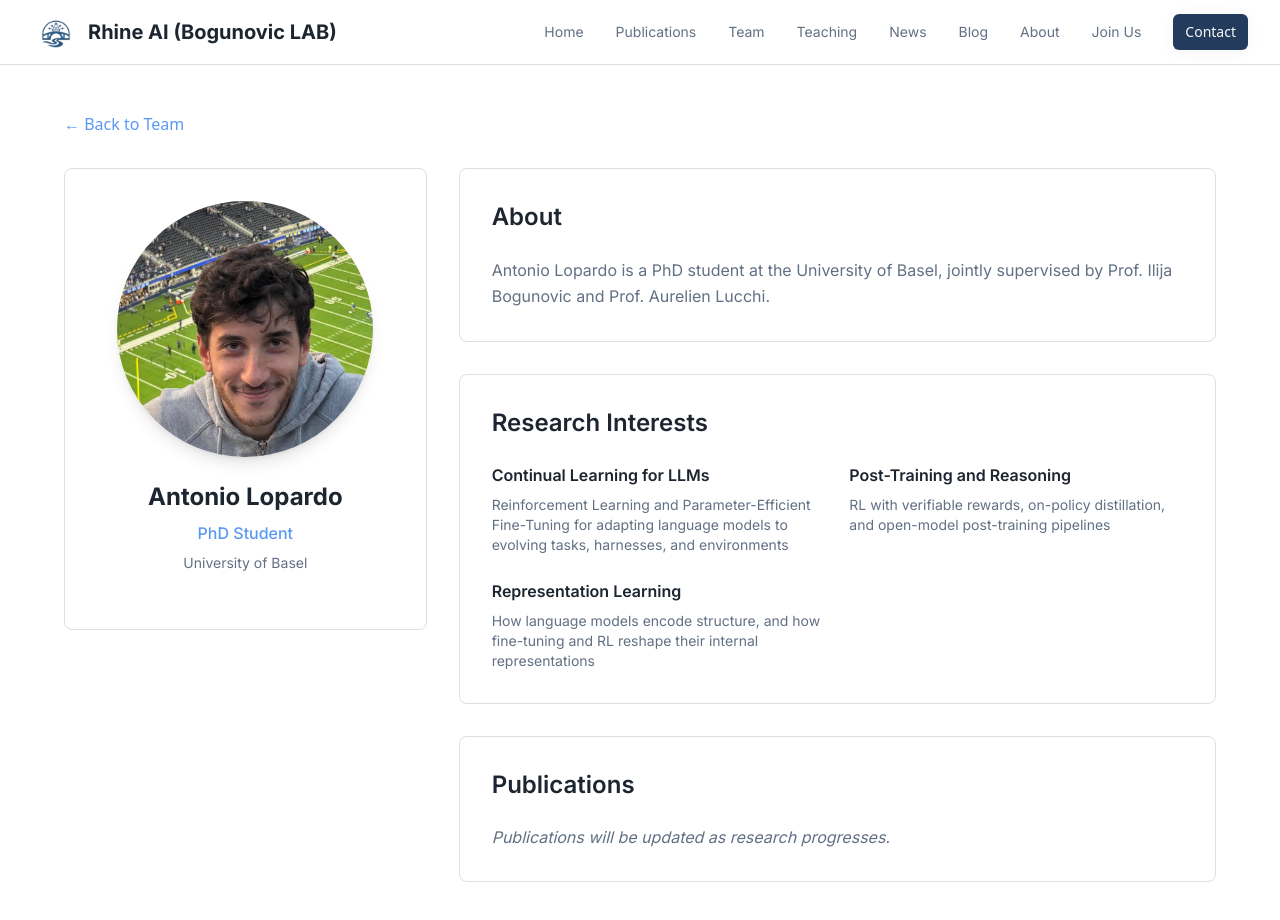
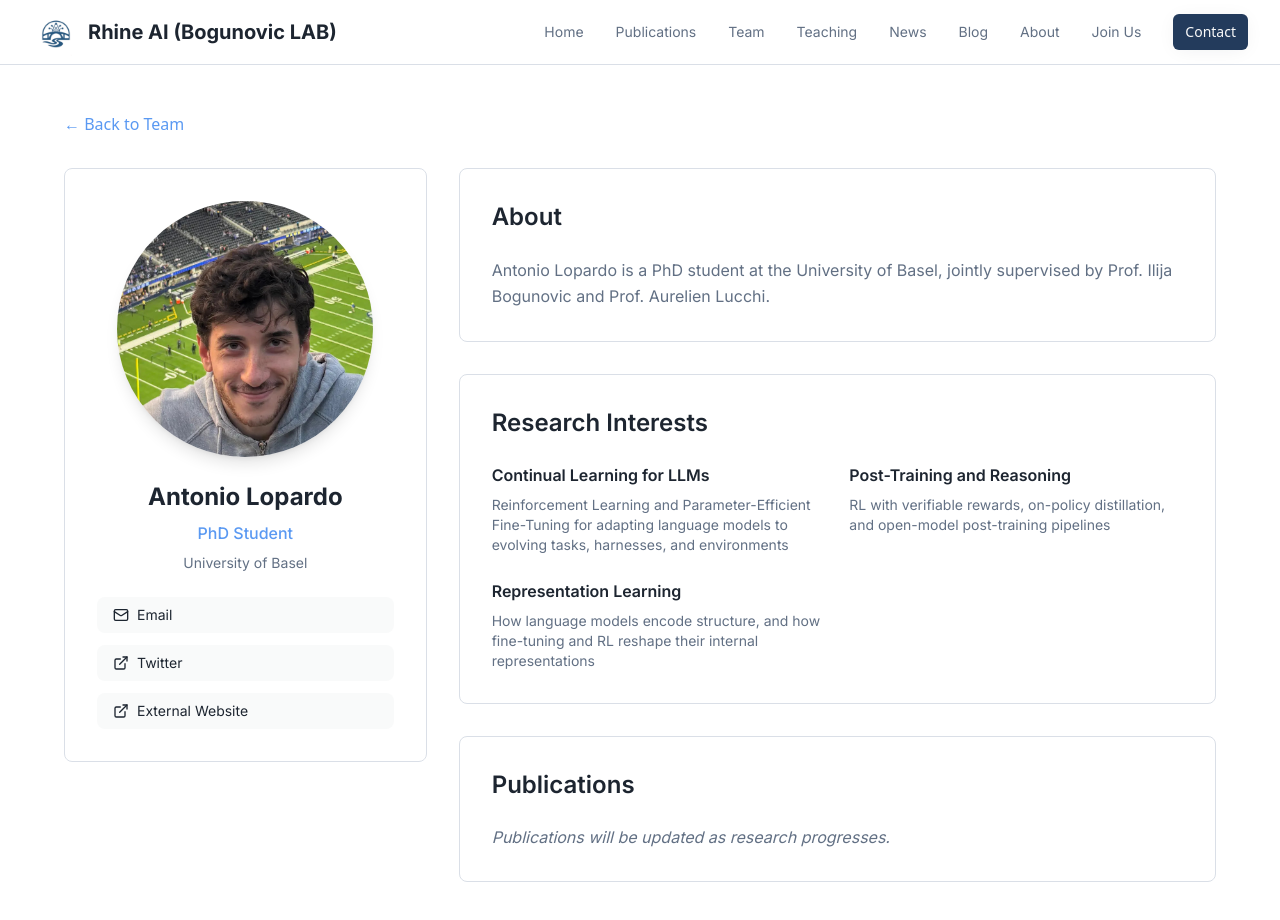
Before and after one commit to ilijabogunovic/rhine-ai, a React (Vite) app: page /team/antonio-lopardo in a window 1280 px wide. Shown: the top 920 px of the page. Built offline with nearby package versions, Linux system fonts and the light colour scheme.

Commit message:
add Antonio's social

```diff
--- a/src/pages/profiles/AntonioLopardo.tsx
+++ b/src/pages/profiles/AntonioLopardo.tsx
@@ -26,7 +26,23 @@ const AntonioLopardo = () => {
       }
     ],
     publications: getAuthorPublications("Antonio Lopardo"),
-    socialLinks: []
+    socialLinks: [
+      {
+        type: "email" as const,
+        url: "mailto:antonio.lopardo@unibas.ch",
+        label: "Email"
+      },
+      {
+        type: "twitter" as const,
+        url: "https://x.com/AntonioLprd",
+        label: "Twitter"
+      },
+      {
+        type: "external" as const,
+        url: "https://antoniolopardo.github.io",
+        label: "Website"
+      }
+    ]
   };
 
   return <ProfilePage {...profileData} />;
```
